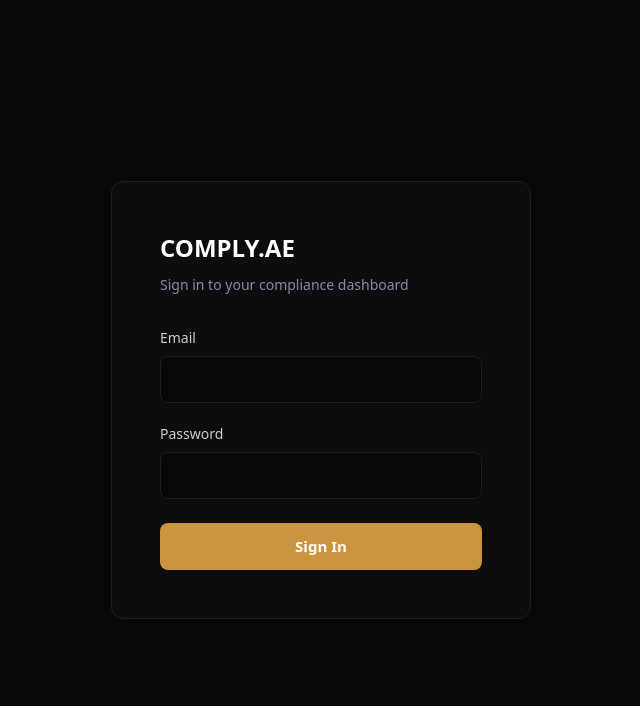
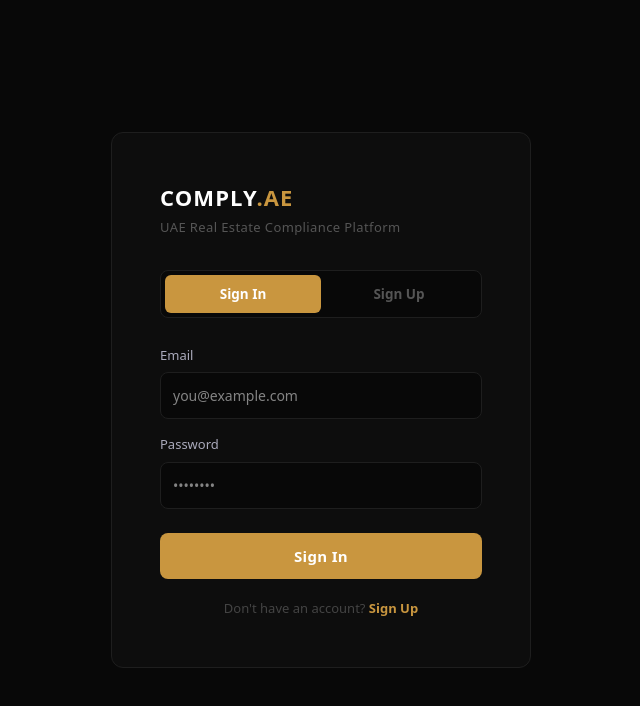
Before and after one commit to Abbsogol/comply-ae, a Next.js app: page /login in a window 1280 px wide. Shown: the top 706 px of the page, without its empty margins (319-959 px from the left). Built offline with nearby package versions, Linux system fonts and the light colour scheme; no server answers; a web font is replaced by a local one.

Commit message:
Add sign up option to login page

```diff
--- a/src/app/login/page.tsx
+++ b/src/app/login/page.tsx
@@ -4,26 +4,68 @@
 import { supabase } from '@/lib/supabase'
 import { useRouter } from 'next/navigation'
 
+const GOLD = '#C9963F'
+
 export default function LoginPage() {
   const router = useRouter()
+  const [mode, setMode] = useState<'signin' | 'signup'>('signin')
   const [email, setEmail] = useState('')
   const [password, setPassword] = useState('')
+  const [confirmPassword, setConfirmPassword] = useState('')
   const [error, setError] = useState('')
+  const [success, setSuccess] = useState('')
   const [loading, setLoading] = useState(false)
 
-  const handleLogin = async (e: React.FormEvent) => {
+  const handleSubmit = async (e: React.FormEvent) => {
     e.preventDefault()
     setLoading(true)
     setError('')
+    setSuccess('')
 
-    const { error } = await supabase.auth.signInWithPassword({ email, password })
+    if (mode === 'signup') {
+      if (password !== confirmPassword) {
+        setError('Passwords do not match.')
+        setLoading(false)
+        return
+      }
+      if (password.length < 6) {
+        setError('Password must be at least 6 characters.')
+        setLoading(false)
+        return
+      }
 
-    if (error) {
-      setError(error.message)
-      setLoading(false)
+      const { error } = await supabase.auth.signUp({ email, password })
+      if (error) {
+        setError(error.message)
+        setLoading(false)
+      } else {
+        setSuccess('Account created! Check your email to confirm, then sign in.')
+        setLoading(false)
+        setMode('signin')
+        setPassword('')
+        setConfirmPassword('')
+      }
     } else {
-      router.push('/dashboard')
+      const { error } = await supabase.auth.signInWithPassword({ email, password })
+      if (error) {
+        setError(error.message)
+        setLoading(false)
+      } else {
+        router.push('/dashboard')
+      }
     }
+  }
+
+  const inputStyle = {
+    width: '100%',
+    padding: '12px',
+    backgroundColor: '#080808',
+    border: '1px solid #1E1E1E',
+    borderRadius: '8px',
+    color: '#ffffff',
+    fontSize: '14px',
+    boxSizing: 'border-box' as const,
+    outline: 'none',
   }
 
   return (
@@ -33,7 +75,7 @@
       display: 'flex',
       alignItems: 'center',
       justifyContent: 'center',
-      fontFamily: 'system-ui, sans-serif'
+      fontFamily: 'system-ui, sans-serif',
     }}>
       <div style={{
         backgroundColor: '#0D0D0D',
@@ -41,83 +83,141 @@
         borderRadius: '12px',
         padding: '48px',
         width: '100%',
-        maxWidth: '420px'
+        maxWidth: '420px',
       }}>
-        <h1 style={{ color: '#ffffff', fontSize: '24px', fontWeight: '700', marginBottom: '8px' }}>
-          COMPLY.AE
+        {/* Logo */}
+        <h1 style={{ color: '#ffffff', fontSize: '22px', fontWeight: '800', marginBottom: '4px', letterSpacing: '0.05em' }}>
+          COMPLY<span style={{ color: GOLD }}>.AE</span>
         </h1>
-        <p style={{ color: '#8888aa', fontSize: '14px', marginBottom: '32px' }}>
-          Sign in to your compliance dashboard
+        <p style={{ color: '#555', fontSize: '13px', marginBottom: '32px', letterSpacing: '0.03em' }}>
+          UAE Real Estate Compliance Platform
         </p>
 
-        <form onSubmit={handleLogin}>
-          <div style={{ marginBottom: '20px' }}>
-            <label style={{ color: '#ccccdd', fontSize: '14px', display: 'block', marginBottom: '8px' }}>
+        {/* Tabs */}
+        <div style={{
+          display: 'flex',
+          backgroundColor: '#080808',
+          border: '1px solid #1E1E1E',
+          borderRadius: '8px',
+          padding: '4px',
+          marginBottom: '28px',
+        }}>
+          {(['signin', 'signup'] as const).map(tab => (
+            <button
+              key={tab}
+              onClick={() => { setMode(tab); setError(''); setSuccess('') }}
+              style={{
+                flex: 1,
+                padding: '9px',
+                borderRadius: '6px',
+                border: 'none',
+                cursor: 'pointer',
+                fontSize: '13.5px',
+                fontWeight: '600',
+                transition: 'all 0.2s',
+                backgroundColor: mode === tab ? GOLD : 'transparent',
+                color: mode === tab ? '#ffffff' : '#555',
+              }}
+            >
+              {tab === 'signin' ? 'Sign In' : 'Sign Up'}
+            </button>
+          ))}
+        </div>
+
+        <form onSubmit={handleSubmit}>
+          {/* Email */}
+          <div style={{ marginBottom: '16px' }}>
+            <label style={{ color: '#aaaabb', fontSize: '13px', display: 'block', marginBottom: '7px' }}>
               Email
             </label>
             <input
               type="email"
               value={email}
-              onChange={(e) => setEmail(e.target.value)}
+              onChange={e => setEmail(e.target.value)}
               required
-              style={{
-                width: '100%',
-                padding: '12px',
-                backgroundColor: '#080808',
-                border: '1px solid #1E1E1E',
-                borderRadius: '8px',
-                color: '#ffffff',
-                fontSize: '14px',
-                boxSizing: 'border-box'
-              }}
+              placeholder="you@example.com"
+              style={inputStyle}
             />
           </div>
 
-          <div style={{ marginBottom: '24px' }}>
-            <label style={{ color: '#ccccdd', fontSize: '14px', display: 'block', marginBottom: '8px' }}>
+          {/* Password */}
+          <div style={{ marginBottom: mode === 'signup' ? '16px' : '24px' }}>
+            <label style={{ color: '#aaaabb', fontSize: '13px', display: 'block', marginBottom: '7px' }}>
               Password
             </label>
             <input
               type="password"
               value={password}
-              onChange={(e) => setPassword(e.target.value)}
+              onChange={e => setPassword(e.target.value)}
               required
-              style={{
-                width: '100%',
-                padding: '12px',
-                backgroundColor: '#080808',
-                border: '1px solid #1E1E1E',
-                borderRadius: '8px',
-                color: '#ffffff',
-                fontSize: '14px',
-                boxSizing: 'border-box'
-              }}
+              placeholder="••••••••"
+              style={inputStyle}
             />
           </div>
 
-          {error && (
-            <p style={{ color: '#ff6b6b', fontSize: '14px', marginBottom: '16px' }}>{error}</p>
+          {/* Confirm Password (signup only) */}
+          {mode === 'signup' && (
+            <div style={{ marginBottom: '24px' }}>
+              <label style={{ color: '#aaaabb', fontSize: '13px', display: 'block', marginBottom: '7px' }}>
+                Confirm Password
+              </label>
+              <input
+                type="password"
+                value={confirmPassword}
+                onChange={e => setConfirmPassword(e.target.value)}
+                required
+                placeholder="••••••••"
+                style={inputStyle}
+              />
+            </div>
           )}
 
+          {/* Error / Success */}
+          {error && (
+            <p style={{ color: '#f87171', fontSize: '13px', marginBottom: '16px', backgroundColor: '#2d0f0f', padding: '10px 12px', borderRadius: '6px' }}>
+              {error}
+            </p>
+          )}
+          {success && (
+            <p style={{ color: '#4ade80', fontSize: '13px', marginBottom: '16px', backgroundColor: '#052e16', padding: '10px 12px', borderRadius: '6px' }}>
+              {success}
+            </p>
+          )}
+
+          {/* Submit */}
           <button
             type="submit"
             disabled={loading}
             style={{
               width: '100%',
               padding: '12px',
-              backgroundColor: '#C9963F',
+              backgroundColor: GOLD,
               color: '#ffffff',
               border: 'none',
               borderRadius: '8px',
               fontSize: '15px',
               fontWeight: '600',
               cursor: loading ? 'not-allowed' : 'pointer',
-              opacity: loading ? 0.7 : 1
+              opacity: loading ? 0.7 : 1,
+              letterSpacing: '0.02em',
             }}
           >
-            {loading ? 'Signing in...' : 'Sign In'}
+            {loading
+              ? (mode === 'signin' ? 'Signing in...' : 'Creating account...')
+              : (mode === 'signin' ? 'Sign In' : 'Create Account')}
           </button>
         </form>
+
+        {/* Switch mode link */}
+        <p style={{ color: '#444', fontSize: '13px', textAlign: 'center', marginTop: '20px' }}>
+          {mode === 'signin' ? "Don't have an account? " : 'Already have an account? '}
+          <span
+            onClick={() => { setMode(mode === 'signin' ? 'signup' : 'signin'); setError(''); setSuccess('') }}
+            style={{ color: GOLD, cursor: 'pointer', fontWeight: '600' }}
+          >
+            {mode === 'signin' ? 'Sign Up' : 'Sign In'}
+          </span>
+        </p>
       </div>
     </div>
   )
```
